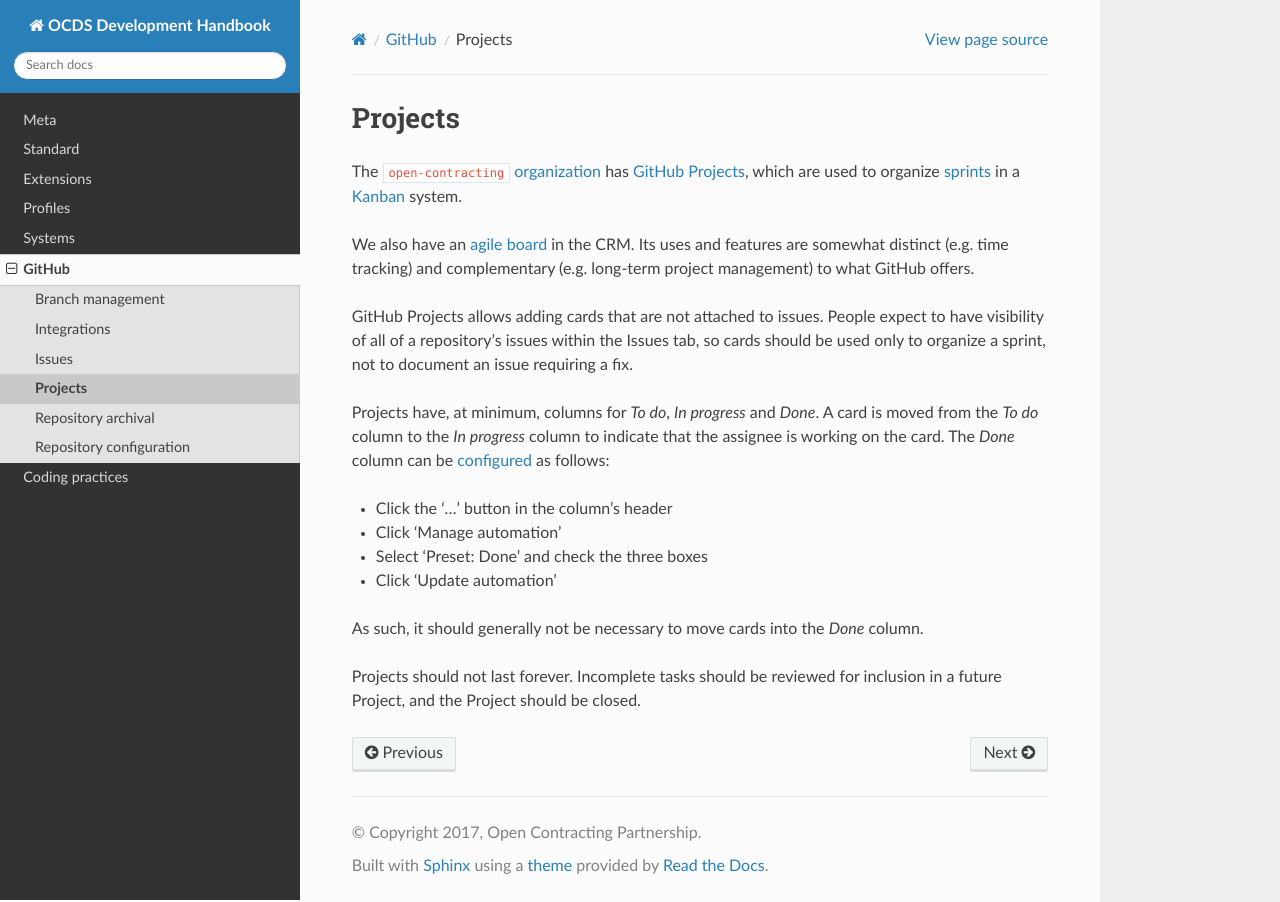
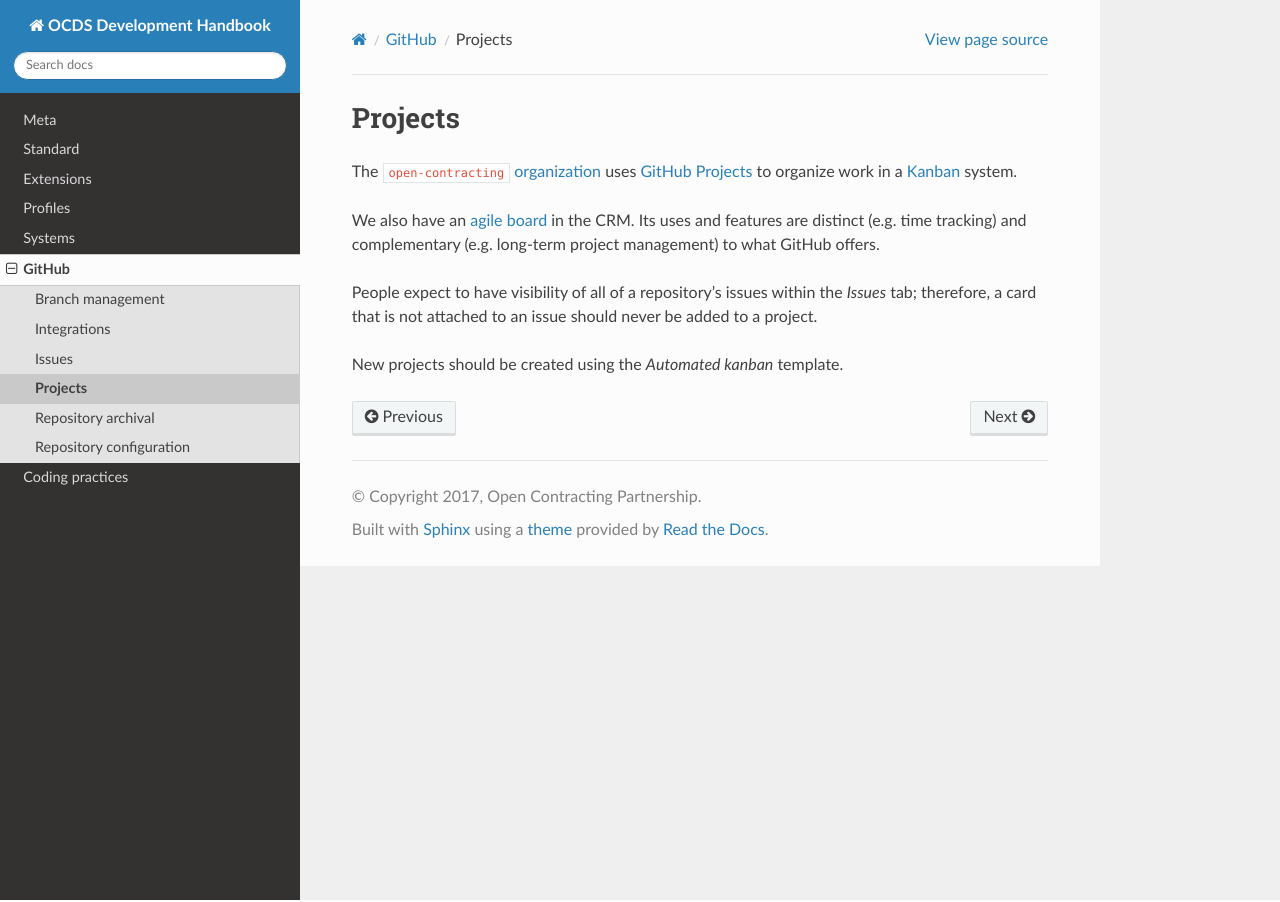
Before and after one commit to open-contracting/standard-development-handbook, a Sphinx documentation site: the page built from docs/github/projects.md, in a window 1280 px wide. Built offline with Sphinx 7.4.7 and the Read the Docs theme 2.0.0, drawn with Linux system fonts in a browser that asks for light colours.

Commit message:
Abbreviate GitHub projects

```diff
--- a/docs/github/projects.md
+++ b/docs/github/projects.md
@@ -1,18 +1,9 @@
 # Projects
 
-The [`open-contracting` organization](https://github.com/orgs/open-contracting/projects) has [GitHub Projects](https://help.github.com/articles/about-project-boards/), which are used to organize [sprints](https://en.wikipedia.org/wiki/Sprint_(software_development)) in a [Kanban](https://en.wikipedia.org/wiki/Kanban) system.
+The [`open-contracting` organization](https://github.com/orgs/open-contracting/projects) uses [GitHub Projects](https://help.github.com/articles/about-project-boards/) to organize work in a [Kanban](https://en.wikipedia.org/wiki/Kanban) system.
 
-We also have an [agile board](https://crm.open-contracting.org/projects/ocds-team-tools-development-portfolio/agile/board) in the CRM. Its uses and features are somewhat distinct (e.g. time tracking) and complementary (e.g. long-term project management) to what GitHub offers.
+We also have an [agile board](https://crm.open-contracting.org/projects/ocds-team-tools-development-portfolio/agile/board) in the CRM. Its uses and features are distinct (e.g. time tracking) and complementary (e.g. long-term project management) to what GitHub offers.
 
-GitHub Projects allows adding cards that are not attached to issues. People expect to have visibility of all of a repository's issues within the Issues tab, so cards should be used only to organize a sprint, not to document an issue requiring a fix.
+People expect to have visibility of all of a repository's issues within the *Issues* tab; therefore, a card that is not attached to an issue should never be added to a project.
 
-Projects have, at minimum, columns for *To do*, *In progress* and *Done*. A card is moved from the *To do* column to the *In progress* column to indicate that the assignee is working on the card. The *Done* column can be [configured](https://help.github.com/articles/configuring-automation-for-project-boards/) as follows:
-
-* Click the '…' button in the column's header
-* Click 'Manage automation'
-* Select 'Preset: Done' and check the three boxes
-* Click 'Update automation'
-
-As such, it should generally not be necessary to move cards into the *Done* column.
-
-Projects should not last forever. Incomplete tasks should be reviewed for inclusion in a future Project, and the Project should be closed.
+New projects should be created using the *Automated kanban* template.
```
